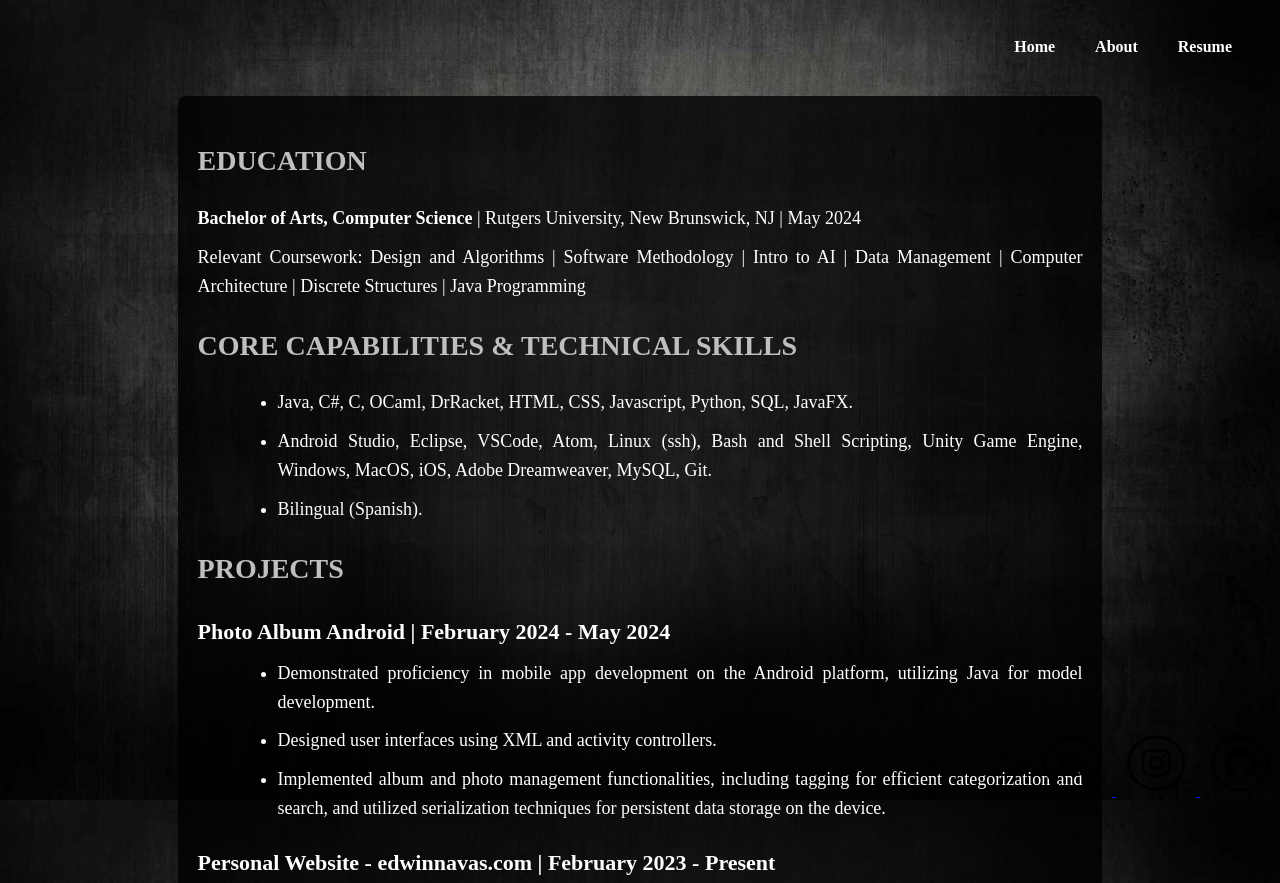
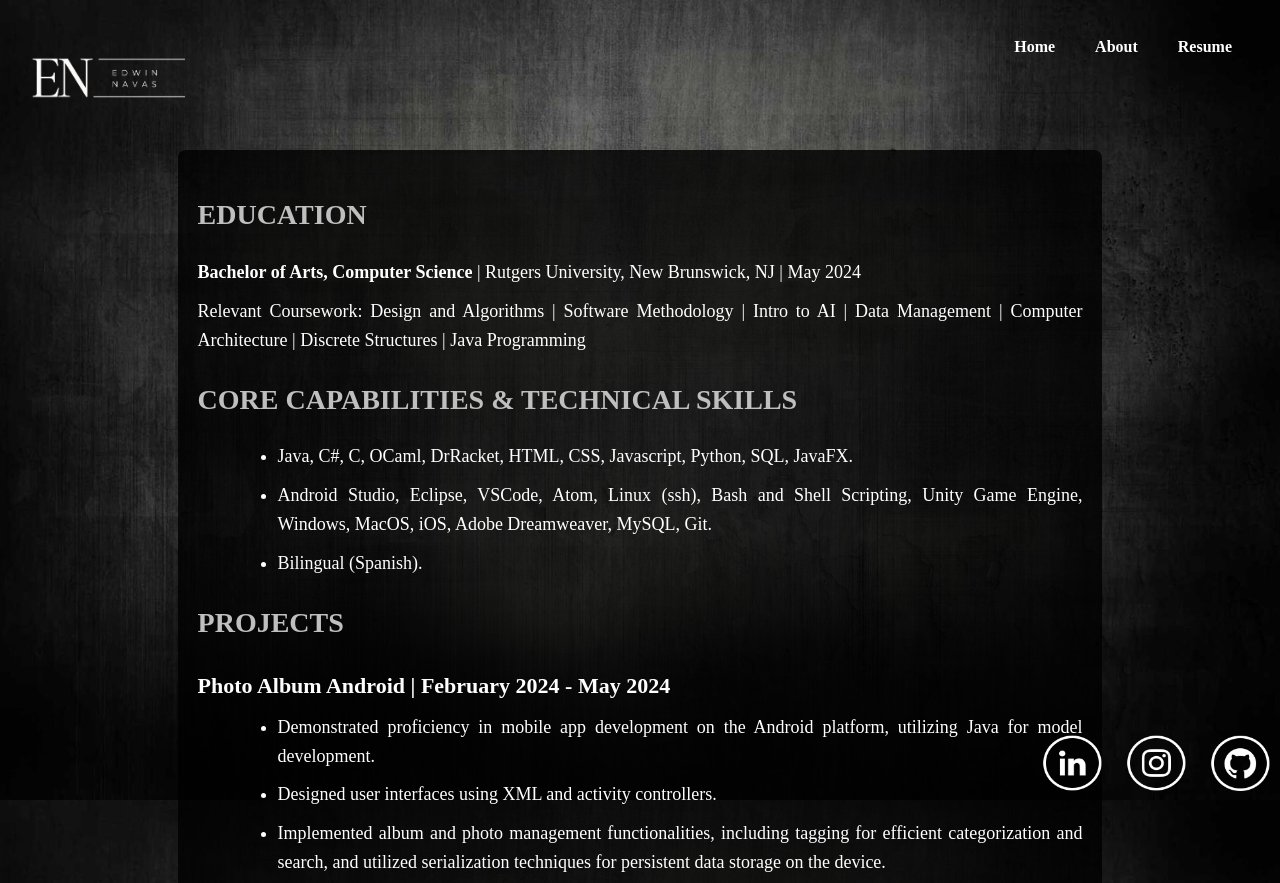
Before and after one commit to eNav/PersonalWeb, a plain HTML site: page resume.html in a window 1280 px wide. Shown: the top 883 px of the page. Drawn offline with Linux system fonts and the light colour scheme.

Commit message:
Logo added to all pages - bottom right logos fixed

```diff
--- a/personal.css
+++ b/personal.css
@@ -69,9 +69,18 @@
 }
 
 .footer-img {
-   position: absolute;
+   position: fixed;
    bottom: 0;
    right: 0;
+}
+
+a {
+  text-decoration: none;
+}
+
+.footer-img img{
+  filter: brightness(0) invert(1);
+  border: none;
 }
 
 .bio {
--- a/resume.html
+++ b/resume.html
@@ -15,6 +15,9 @@
           <li><a href="resume.html">Resume</a></li>
         </ul>
       </nav>
+      <div class="top-banner">
+        <div id ="logo"><img src="Images/EN-cropped.png" width="200" height="50" alt=""/>
+      </div>
     </header>
 
     <main class="main">
```
Also changed, not shown: about.html (+1 -2 lines), index.html (+1 -1 lines), Images/EN-cropped.png (added), Images/EN.png (deleted), 2 other files.
